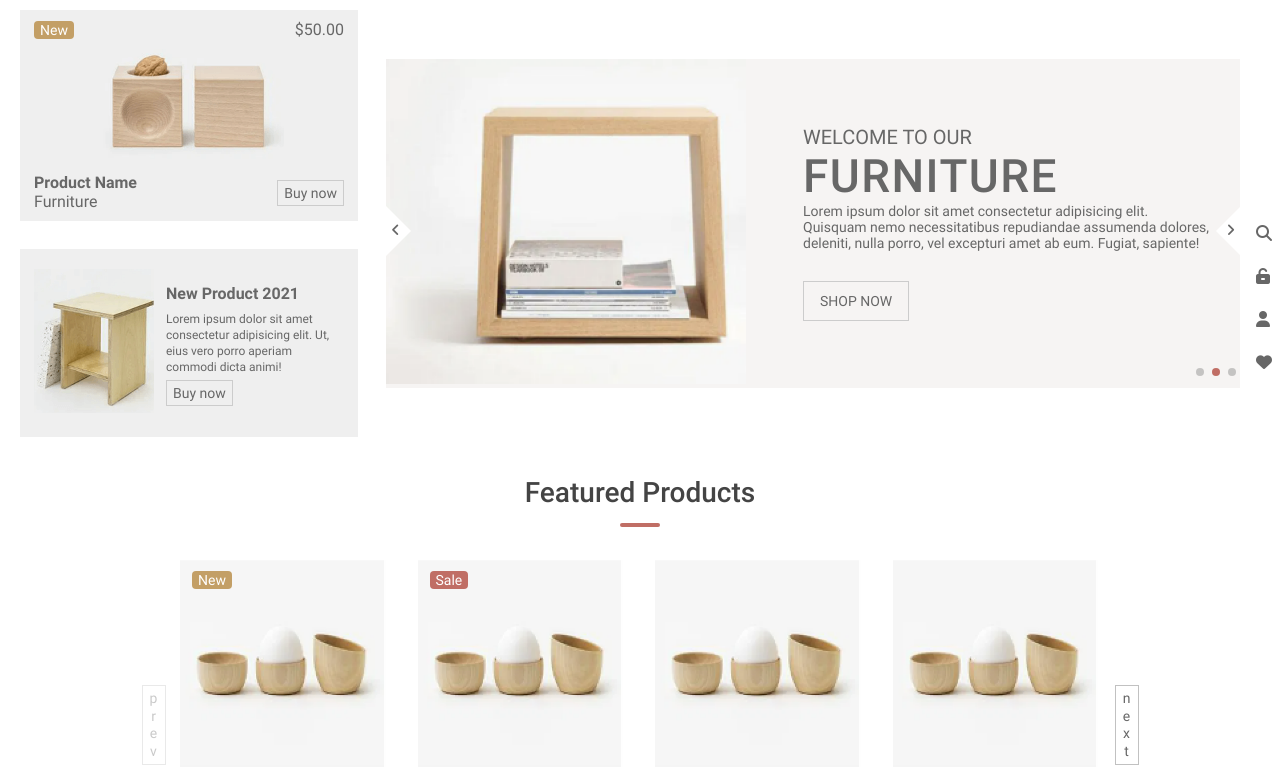
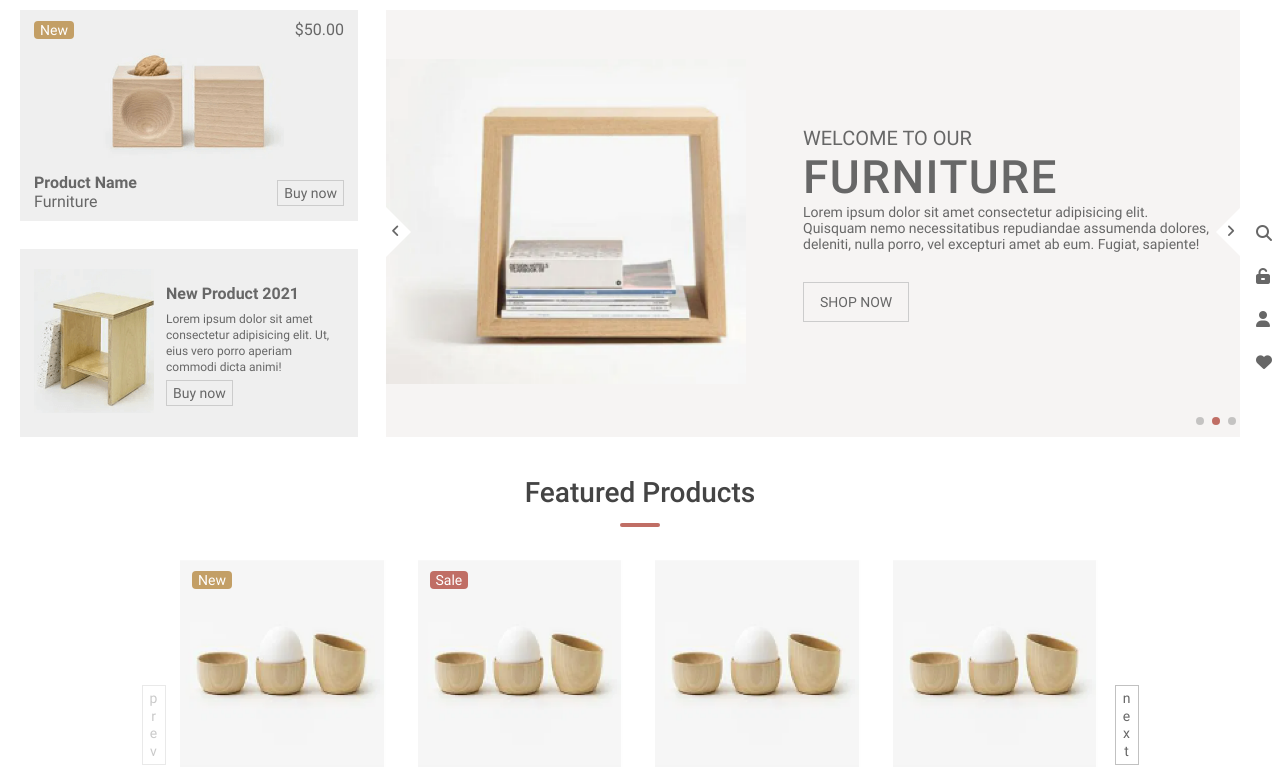
Before and after one commit to ngynqynh/HurstFurniture, a website: page index.html in a window 1280 px wide. Shown: the part 52-819 px from the top of the page. Drawn offline with nearby package versions, Linux system fonts and the light colour scheme.

Commit message:
replace link css

```diff
--- a/package.json
+++ b/package.json
@@ -5,7 +5,7 @@
   "main": "index.js",
   "scripts": {
     "test": "echo \"Error: no test specified\" && exit 1",
-    "sass": "node-sass -w sass/main.scss css/main.css",
+    "sass": "node-sass -w sass/main.scss css/main1.css",
     "sass_2": "node-sass -w sass/main2.scss css/main2.css"
   },
   "keywords": [],
--- a/sass/component/__swiper-custom.scss
+++ b/sass/component/__swiper-custom.scss
@@ -34,7 +34,8 @@
     }
 
 .banner__swiper {
-    max-height: 427px;
+    height: -webkit-fill-available;
+    max-height: 100%;
 
     .wrapper {
         position: relative;
--- a/sass/page/_main-page.scss
+++ b/sass/page/_main-page.scss
@@ -29,7 +29,9 @@
         margin-bottom: 40px;
 
         .banner__wrapper {
-            @include flexCenter();
+            display: flex;
+            align-items: stretch;
+            justify-content: center;
             padding: 0 40px 0 20px;
         }
 
```
Also changed, not shown: css/main1.css, css/main2.css.
